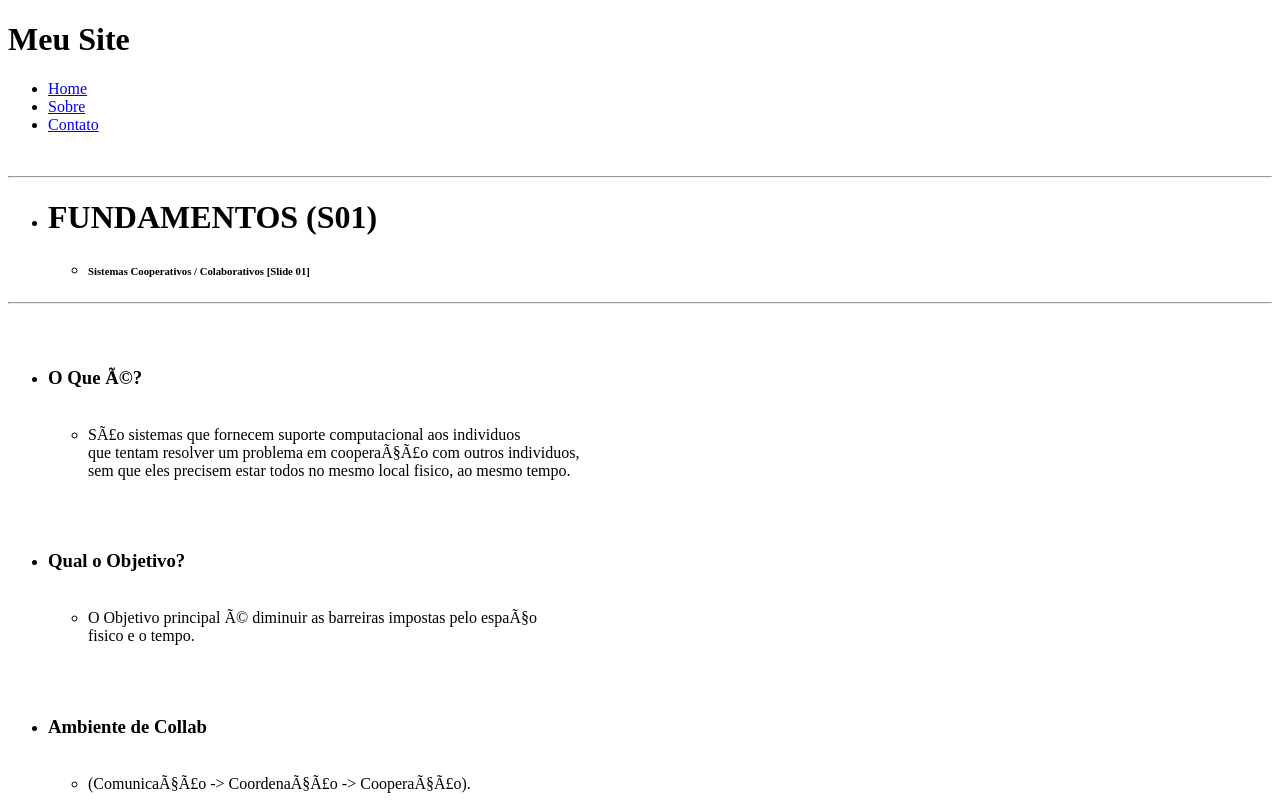
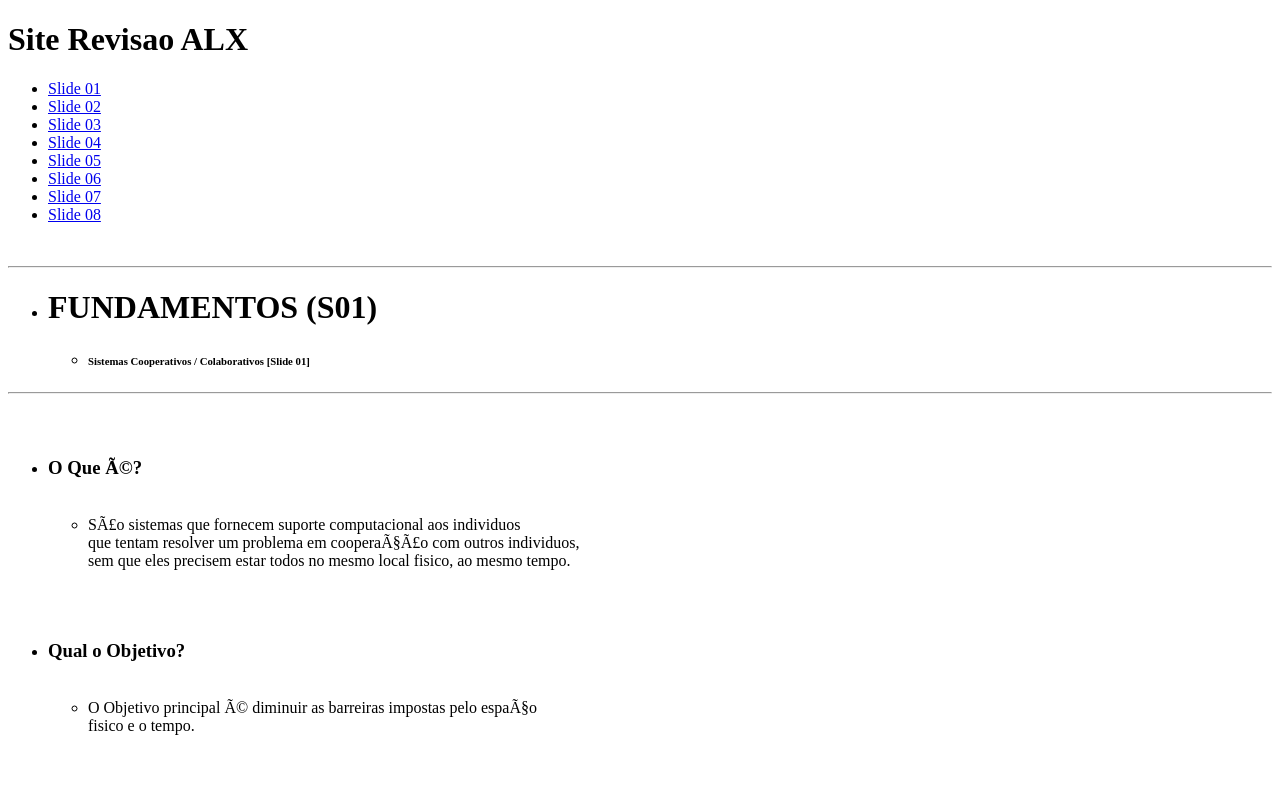
Before and after one commit to evoluwill42/victorwilliames.github.io, a plain HTML site: page index.html in a window 1280 px wide. Shown: the top 800 px of the page. Drawn offline with Linux system fonts and the light colour scheme.

Commit message:
Update index.html

```diff
--- a/index.html
+++ b/index.html
@@ -2,16 +2,21 @@
 <html>
 <head>
 <meta charset=“UTF-8”>
-	<title> Meu Site </title>
+	<title> Revisao ALX </title>
 </head>
 
 <body>
-   <h1>Meu Site</h1>
+   <h1>Site Revisao ALX</h1>
 
 	<ul>
-	    <li><a href="index.html">Home</a></li>
-	    <li><a href="sobre.html">Sobre</a></li>
-	    <li><a href="contato.html">Contato</a></li>
+	 <li><a href="#">Slide 01</a></li>
+	<li><a href="#">Slide 02</a></li>
+	<li><a href="#">Slide 03</a></li>
+	<li><a href="#">Slide 04</a></li>
+	<li><a href="#">Slide 05</a></li>
+	<li><a href="#">Slide 06</a></li>
+	<li><a href="#">Slide 07</a></li>
+	<li><a href="#">Slide 08</a></li>
     </ul>
 
 <br>
```
